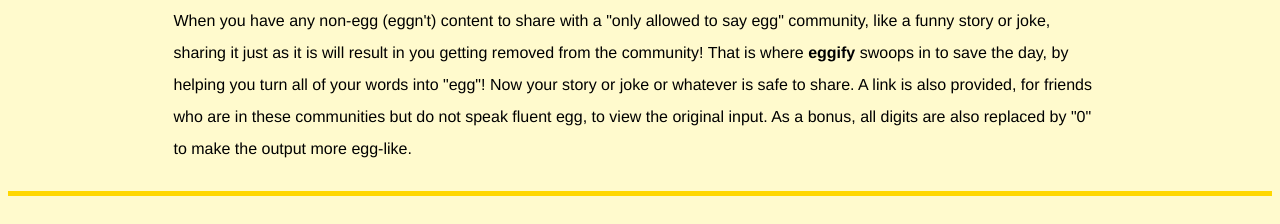
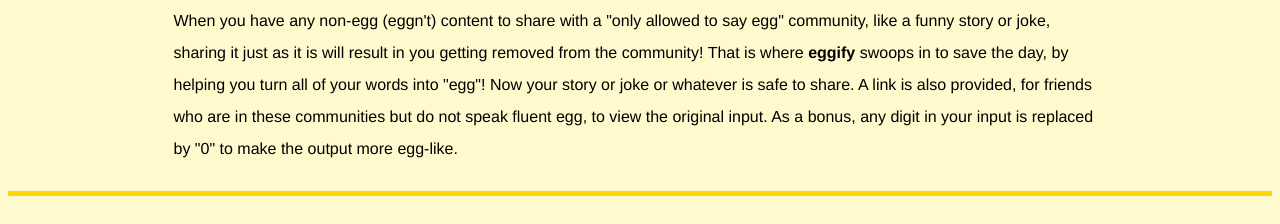
Before and after one commit to ad-egg/eggify, a Django app: page /eggify/ in a window 1280 px wide. Shown: the part 872-1096 px from the top of the page. Run offline with Django 3.2, Linux system fonts and the light colour scheme; some libraries are stand-ins or nearby versions.

Commit message:
clarified what eggify does to digits

```diff
--- a/eggify/templates/eggify/index.html
+++ b/eggify/templates/eggify/index.html
@@ -40,7 +40,7 @@
 				<SECTION>
 				<H3>What does eggify do?</H3>
 				<p>
-				When you have any non-egg (eggn't) content to share with a "only allowed to say egg" community, like a funny story or joke, sharing it just as it is will result in you getting removed from the community! That is where <STRONG>eggify</STRONG> swoops in to save the day, by helping you turn all of your words into "egg"! Now your story or joke or whatever is safe to share. A link is also provided, for friends who are in these communities but do not speak fluent egg, to view the original input. As a bonus, all digits are also replaced by "0" to make the output more egg-like.
+				When you have any non-egg (eggn't) content to share with a "only allowed to say egg" community, like a funny story or joke, sharing it just as it is will result in you getting removed from the community! That is where <STRONG>eggify</STRONG> swoops in to save the day, by helping you turn all of your words into "egg"! Now your story or joke or whatever is safe to share. A link is also provided, for friends who are in these communities but do not speak fluent egg, to view the original input. As a bonus, any digit in your input is replaced by "0" to make the output more egg-like.
 				</p>
 				</SECTION>
 			</DIV>
```
